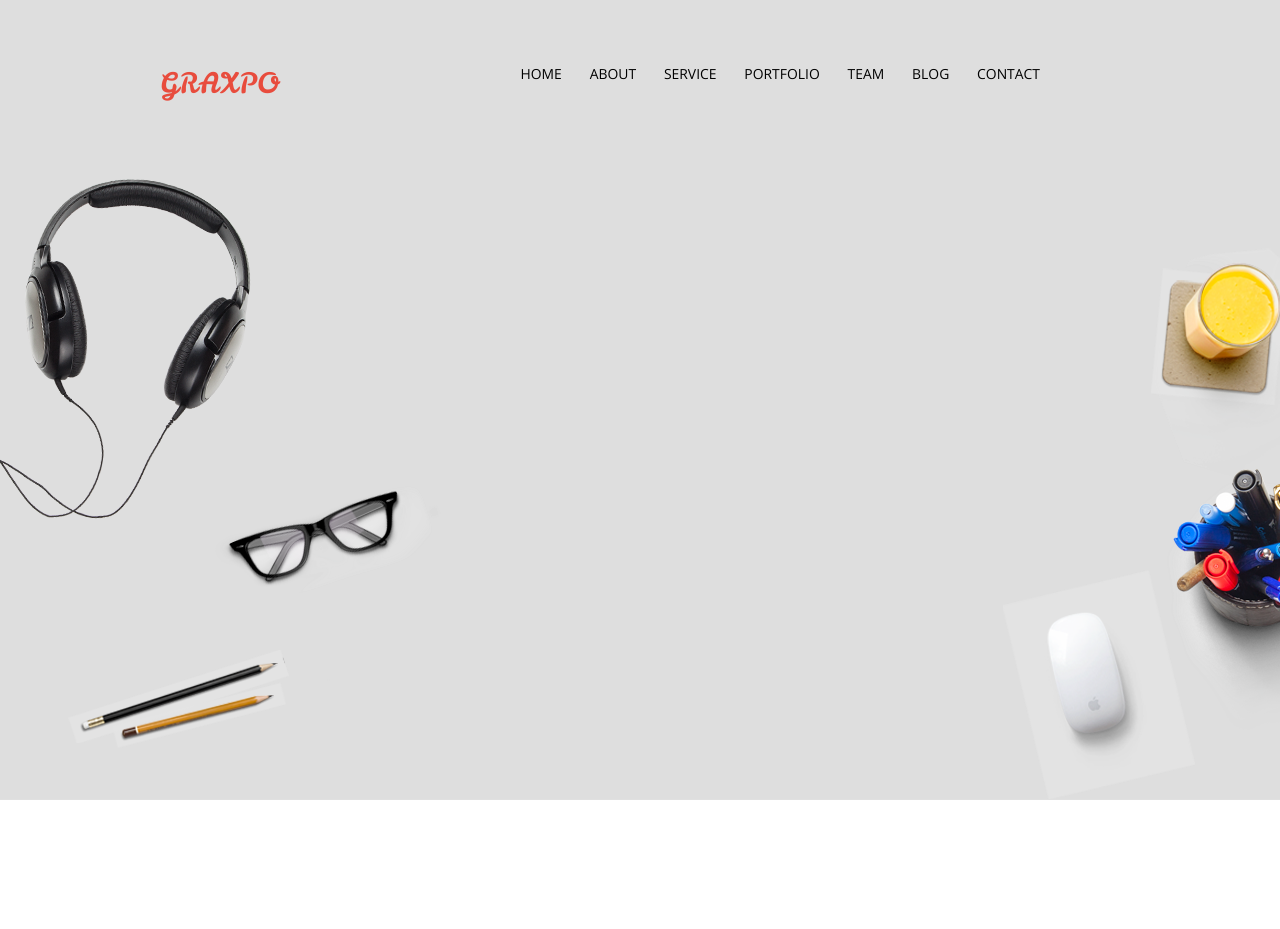
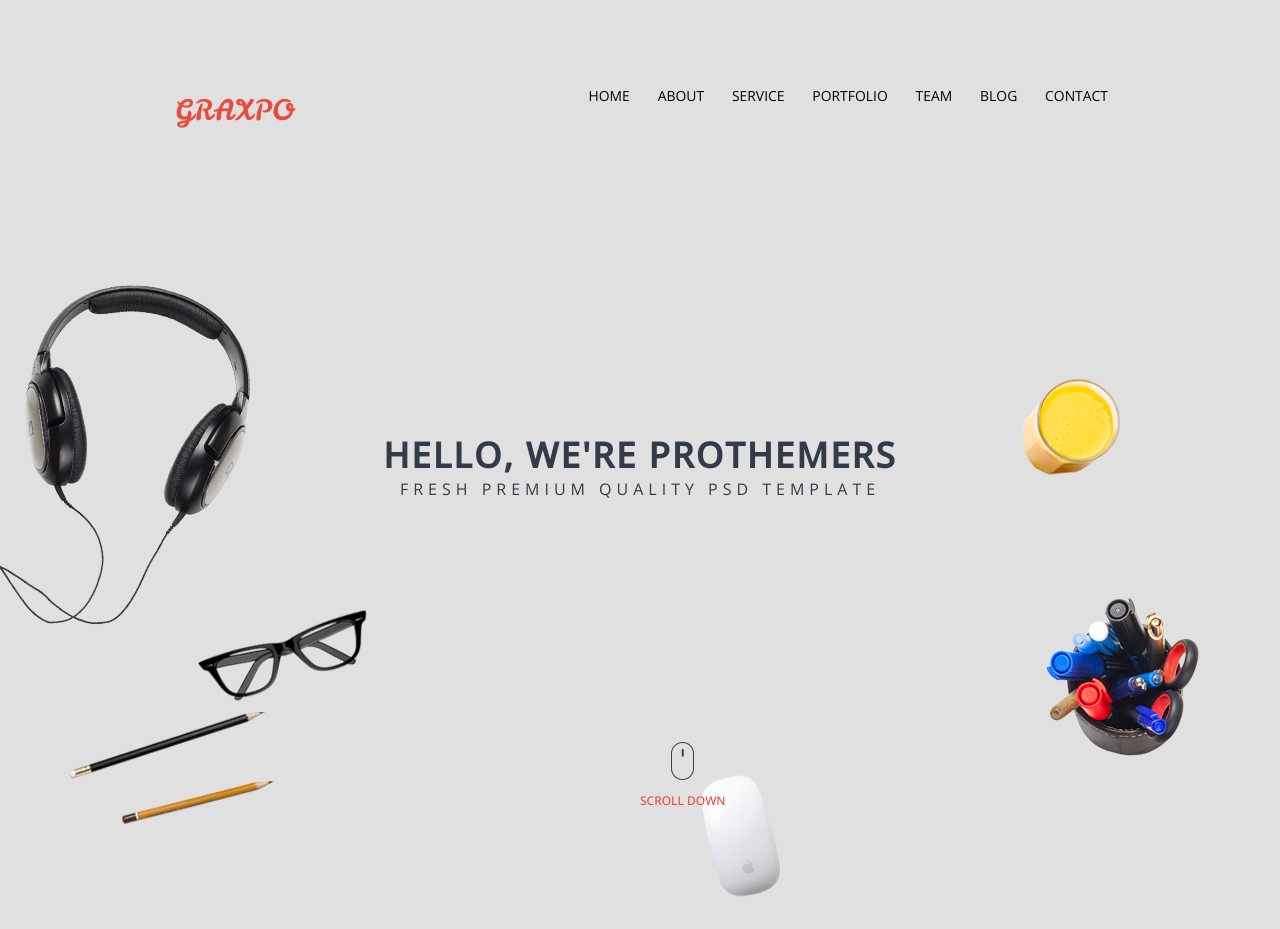
Before and after one commit to dragan0107/graxpo-project, a website: page page/index.html in a window 1280 px wide. Before the commit the page ends 800 px from the top, so only its background shows below. Drawn offline with nearby package versions, Linux system fonts and the light colour scheme.

Commit message:
header section update

```diff
--- a/page/index.html
+++ b/page/index.html
@@ -30,19 +30,22 @@
           </ul>
         </nav>
       </header>
+      <div class="centered-text">
+        <h1>HELLO, WE'RE PROTHEMERS</h1>
+        <h4>FRESH PREMIUM QUALITY PSD TEMPLATE</h4>
+      </div>
       <div class="header-content">
-        <!-- <img class="headphones" src="/page/images/Headphones.png" alt="" />
-        <img src="/page/images/sunglasses.png" alt="" />
-        <img src="/page/images/pencil1.png" alt="" />
-        <img src="/page/images/pencil2.png" alt="" />
-        <img src="/page/images/icon-scroll.png" alt="" />
-        <img src="/page/images/Glass.png" alt="" />
-        <img src="/page/images/pen-holder.png" alt="" />
-        <img src="/page/images/mouse.png" alt="" />
-        <div class="centered-text">
-          <h1>HELLO, WE'RE PROTHEMERS</h1>
-          <h4>FRESH PREMIUM QUALITY PSD TEMPLATE</h4>
-        </div> -->
+        <img class="headphones" src="/page/images/Headphones.png" alt="" />
+        <img class="eye-glasses" src="/page/images/sunglasses.png" alt="" />
+        <img class="pencil-1" src="/page/images/pencil1.png" alt="" />
+        <img class="pencil-2" src="/page/images/pencil2.png" alt="" />
+        <img class="juice-glass" src="/page/images/Glass.png" alt="" />
+        <img class="pen-holder" src="/page/images/pen-holder.png" alt="" />
+        <img class="mouse-img" src="/page/images/mouse.png" alt="" />
+      </div>
+      <div class="scroll-box">
+        <img class="icon-scroll" src="/page/images/icon-scroll.png" alt="" />
+        <span>SCROLL DOWN</span>
       </div>
     </section>
   </body>
--- a/page/scss/styles.scss
+++ b/page/scss/styles.scss
@@ -2,23 +2,60 @@
 
 #header-section {
   background: $header-background-color;
+  position: relative;
+
+  .centered-text {
+    position: absolute;
+    top: 50%;
+    left: 50%;
+    transform: translate(-50%, -50%);
+    font-family: $open-sans;
+    color: $dark-blue;
+    text-align: center;
+    z-index: 1;
+    h1 {
+      font-size: 2.1875em;
+      letter-spacing: 2px;
+      //   font-weight: 500;
+    }
+    h4 {
+      font-size: 1em;
+      font-weight: 300;
+      letter-spacing: 5px;
+    }
+  }
+  .scroll-box {
+    position: absolute;
+    display: flex;
+    flex-direction: column;
+    justify-content: space-around;
+    height: auto;
+    align-items: center;
+    bottom: 7.5em;
+    left: 50%;
+    span {
+      margin-top: 1em;
+      font-size: 0.75em;
+      color: $logo-color;
+      font-family: $open-sans;
+      font-weight: 500;
+    }
+  }
 }
 
 header {
-  padding: 4em 10em;
-  background : {
-    image: url('../images/HeroBg.png');
-    repeat: no-repeat;
-  }
-  height: 800px;
-  object-fit: fill;
+  width: 100%;
+  height: auto;
+  order: -1;
   nav {
     display: flex;
     justify-content: space-between;
     ul {
       display: flex;
+      align-items: center;
       list-style: none;
-      margin-right: 5em;
+      margin-right: 10.75em;
+      margin-top: 3.875em;
       li {
         margin-left: 2em;
         font-family: $open-sans;
@@ -32,6 +69,8 @@ header {
     text-decoration: none;
     font-family: 'Leckerli One', cursive;
     color: $logo-color;
+    margin-left: 6.25em;
+    margin-top: 3.25em;
   }
 }
 
@@ -40,15 +79,47 @@ header {
   justify-content: center;
   align-items: center;
   position: relative;
-  //   height: 700px;
+  height: 50em;
+  width: 100%;
   img {
     position: absolute;
   }
 
   .headphones {
-    left: 2em;
-    top: 50%;
-    -webkit-box-shadow: 5px 5px 15px 5px #000000;
-    box-shadow: 5px 5px 15px 5px #000000;
+    top: 9.75em;
+    left: 0;
+  }
+  .pen-holder {
+    right: 5em;
+    top: 29.31em;
+  }
+
+  .juice-glass {
+    top: 15.5em;
+    right: 10em;
+  }
+
+  .eye-glasses {
+    left: 12.37em;
+    top: 30em;
+  }
+
+  .pencil-1 {
+    left: 7.62em;
+    bottom: 6.56em;
+  }
+  .pencil-2 {
+    left: 4.25em;
+    bottom: 9.375em;
+  }
+
+  .mouse-img {
+    bottom: 2em;
+    right: 31.25em;
+  }
+
+  .icon-scroll {
+    margin-bottom: 1.5em;
+    position: relative;
   }
 }
```
Also changed, not shown: page/css/styles.css.
